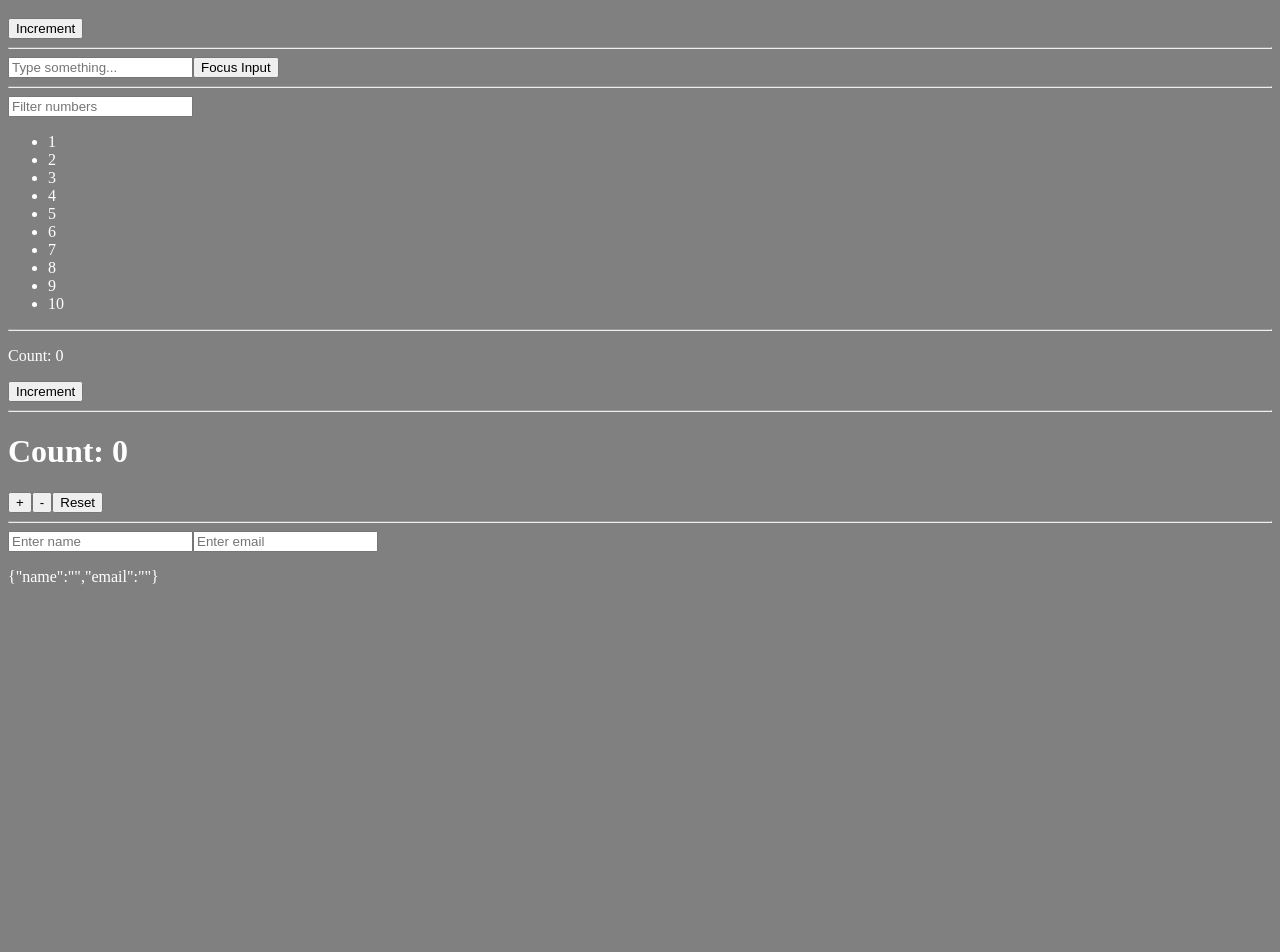
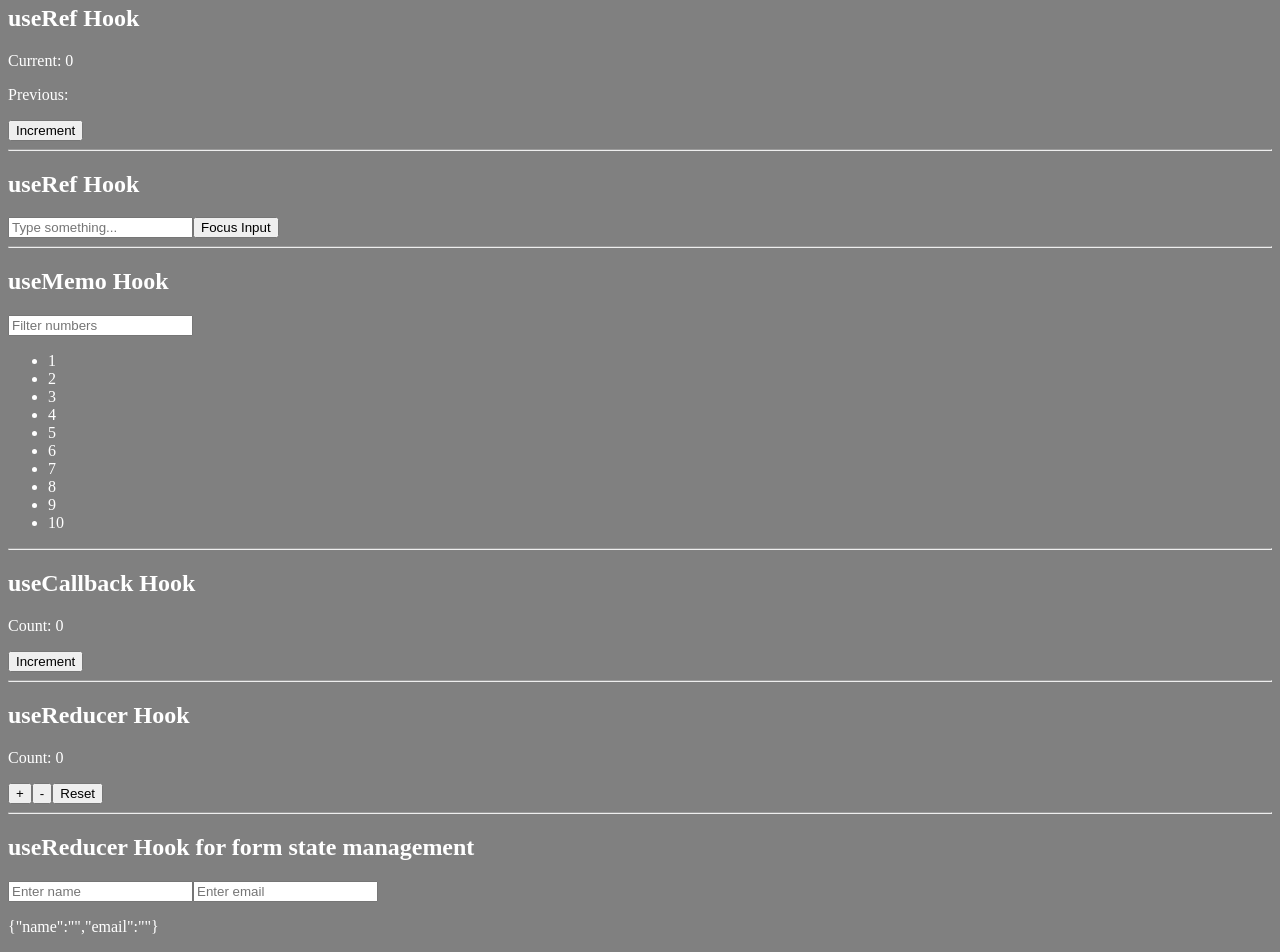
Before and after one commit to Anusuya-SK/React-Projects, a React (Create React App) app in the folder react_hooks/: page / in a window 1280 px wide. Shown: the part 244-1196 px from the top of the page. Before the commit the page ends 846 px from the top, so only its background shows below. Built offline with nearby package versions, Linux system fonts and the light colour scheme.

Commit message:
Hooks title assign

```diff
--- a/react_hooks/src/components/ReducerFormState.js
+++ b/react_hooks/src/components/ReducerFormState.js
@@ -21,6 +21,7 @@ function ReducerFormState() {
 
   return (
     <form>
+      <h2>useReducer Hook for form state management</h2>
       <input
         name="name"
         value={state.name}
--- a/react_hooks/src/components/UseCallback.js
+++ b/react_hooks/src/components/UseCallback.js
@@ -13,6 +13,7 @@ function UseCallback() {
     }, []); // dependencies array
   return (
     <>
+    <h2>useCallback Hook</h2>
     <p>Count: {count}</p>
     <Counter onIncrement={increase} />
     </>
--- a/react_hooks/src/components/UseMemoHook.js
+++ b/react_hooks/src/components/UseMemoHook.js
@@ -13,6 +13,7 @@ function UseMemoHook() {
 
   return (
     <div>
+      <h2>useMemo Hook</h2>
       <input
         placeholder="Filter numbers"
         value={filter}
--- a/react_hooks/src/components/UseReducerHook.js
+++ b/react_hooks/src/components/UseReducerHook.js
@@ -20,7 +20,8 @@ function UseReducerHook() {
 
   return (
     <div className="p-4">
-      <h1>Count: {state.count}</h1>
+      <h2>useReducer Hook</h2>
+      <p>Count: {state.count}</p>
       <button onClick={() => dispatch({ type: "increment" })}>+</button>
       <button onClick={() => dispatch({ type: "decrement" })}>-</button>
       <button onClick={() => dispatch({ type: "reset" })}>Reset</button>
--- a/react_hooks/src/components/UseRefHook.js
+++ b/react_hooks/src/components/UseRefHook.js
@@ -18,10 +18,12 @@ function UseRefHook() {
 
   return (
     <div>
+      <h2>useRef Hook</h2>
       <p>Current: {count}</p>
       <p>Previous: {prevCount.current}</p>
       <button onClick={() => setCount(count + 1)}>Increment</button>
       <hr />
+      <h2>useRef Hook</h2>
       <input ref={inputRef} placeholder="Type something..." />
       <button onClick={focusInput}>Focus Input</button>
     </div>
--- a/react_hooks/src/components/UseStateUseEffectHook.js
+++ b/react_hooks/src/components/UseStateUseEffectHook.js
@@ -32,6 +32,7 @@ function UseStateUseEffectHook() {
 
   return (
     <div>
+        <h2>useState & UseEffect Hook</h2>
         <p>Count: {count}</p>
         <p>Current Theme is {theme}</p>
         <p>Newly changed theme: {theme}</p>
```
Also changed, not shown: react_hooks/src/components/RenderVSPaint.js (renamed from react_hooks/src/components/RenderPaint.js).
